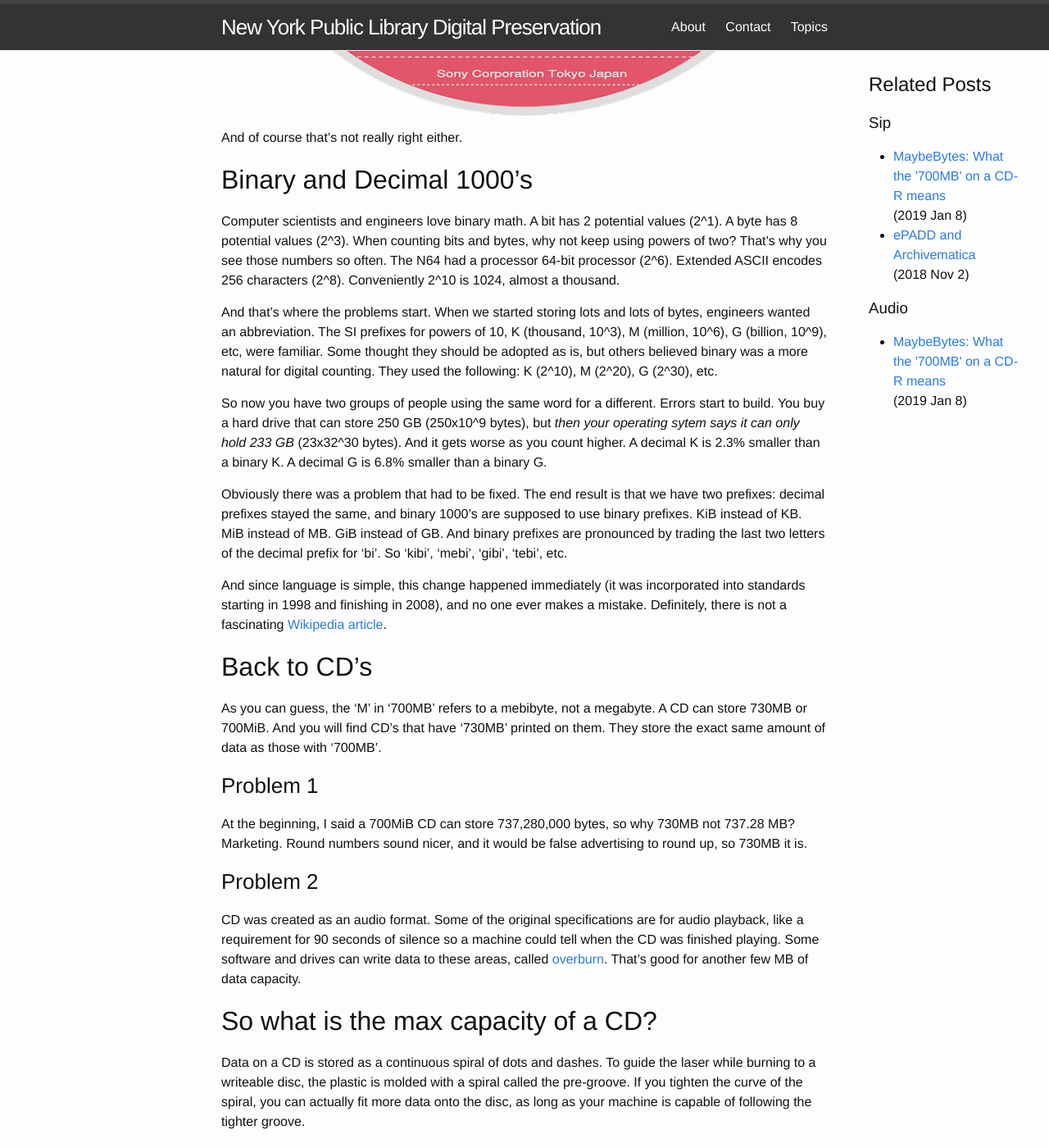
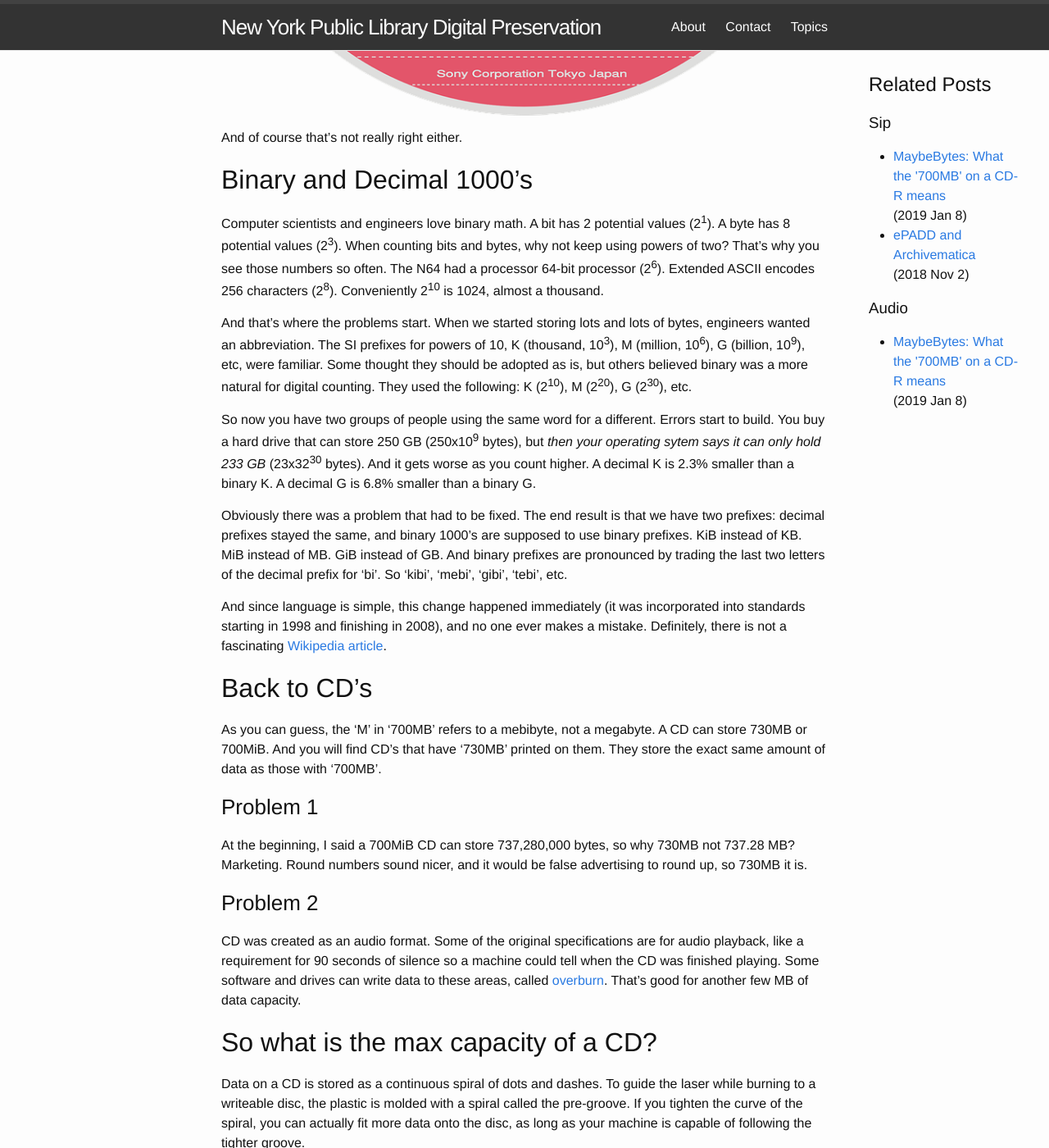
Before and after one commit to NYPL/digpres, a Jekyll site: the page built from _posts/2019-01-08-maybebytes.md, in a window 1280 px wide and 1400 px high, scrolled down 874 px. Shown: the whole window at 82% size. Built offline with Jekyll 4.4.1, drawn with Linux system fonts in a browser that asks for light colours; some of the changed text lies outside the part shown.

Commit message:
add superscript

```diff
--- a/_posts/2019-01-08-maybebytes.md
+++ b/_posts/2019-01-08-maybebytes.md
@@ -13,11 +13,11 @@ When you look at an old CD, you might see '700MB' printed in large letters on th
 And of course that's not really right either.
 
 ## Binary and Decimal 1000's
-Computer scientists and engineers love binary math. A bit has 2 potential values (2^1). A byte has 8 potential values (2^3). When counting bits and bytes, why not keep using powers of two? That's why you see those numbers so often. The N64 had a processor 64-bit processor (2^6). Extended ASCII encodes 256 characters (2^8). Conveniently 2^10 is 1024, almost a thousand.
+Computer scientists and engineers love binary math. A bit has 2 potential values (2<sup>1</sup>). A byte has 8 potential values (2<sup>3</sup>). When counting bits and bytes, why not keep using powers of two? That's why you see those numbers so often. The N64 had a processor 64-bit processor (2<sup>6</sup>). Extended ASCII encodes 256 characters (2<sup>8</sup>). Conveniently 2<sup>10</sup> is 1024, almost a thousand.
 
-And that's where the problems start. When we started storing lots and lots of bytes, engineers wanted an abbreviation. The SI prefixes for powers of 10, K (thousand, 10^3), M (million, 10^6), G (billion, 10^9), etc, were familiar. Some thought they should be adopted as is, but others believed binary was a more natural for digital counting. They used the following: K (2^10), M (2^20), G (2^30), etc.
+And that's where the problems start. When we started storing lots and lots of bytes, engineers wanted an abbreviation. The SI prefixes for powers of 10, K (thousand, 10<sup>3</sup>), M (million, 10<sup>6</sup>), G (billion, 10<sup>9</sup>), etc, were familiar. Some thought they should be adopted as is, but others believed binary was a more natural for digital counting. They used the following: K (2<sup>10</sup>), M (2<sup>20</sup>), G (2<sup>30</sup>), etc.
 
-So now you have two groups of people using the same word for a different. Errors start to build. You buy a hard drive that can store 250 GB (250x10^9 bytes), but *then your operating sytem says it can only hold 233 GB* (23x32^30 bytes). And it gets worse as you count higher. A decimal K is 2.3% smaller than a binary K. A decimal G is 6.8% smaller than a binary G.
+So now you have two groups of people using the same word for a different. Errors start to build. You buy a hard drive that can store 250 GB (250x10<sup>9</sup> bytes), but *then your operating sytem says it can only hold 233 GB* (23x32<sup>30</sup> bytes). And it gets worse as you count higher. A decimal K is 2.3% smaller than a binary K. A decimal G is 6.8% smaller than a binary G.
 
 Obviously there was a problem that had to be fixed. The end result is that we have two prefixes: decimal prefixes stayed the same, and binary 1000's are supposed to use binary prefixes. KiB instead of KB. MiB instead of MB. GiB instead of GB. And binary prefixes are pronounced by trading the last two letters of the decimal prefix for 'bi'. So 'kibi', 'mebi', 'gibi', 'tebi', etc.
 
```
Also changed, not shown: other parts of _posts/2019-01-08-maybebytes.md (+1 -1 lines).
